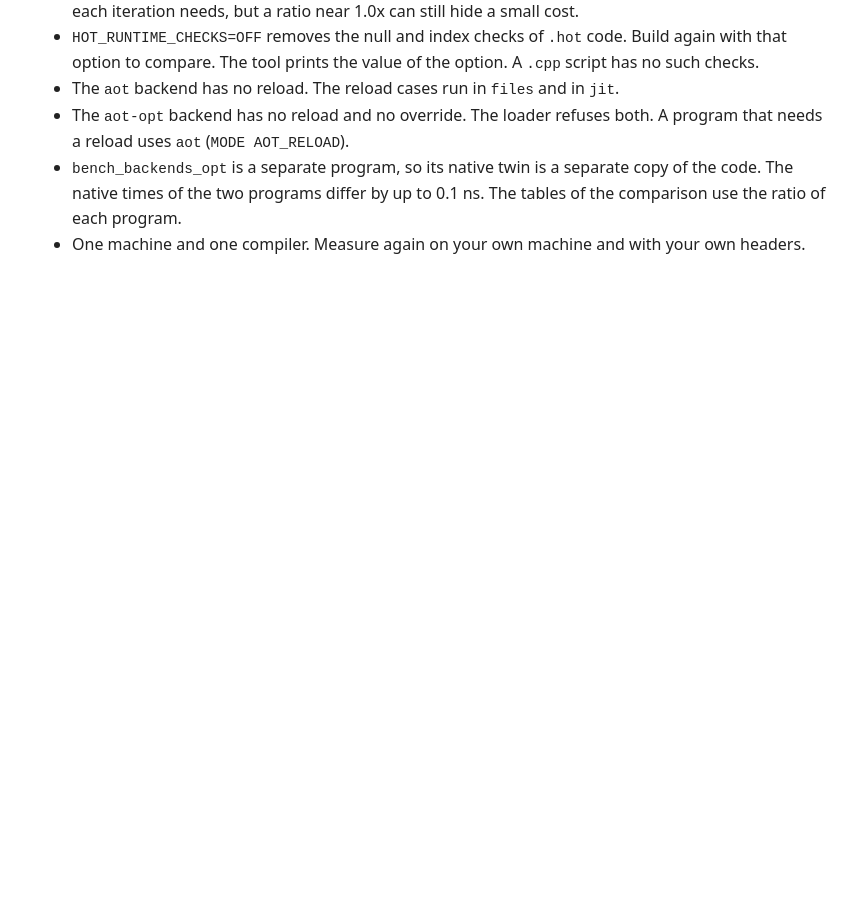
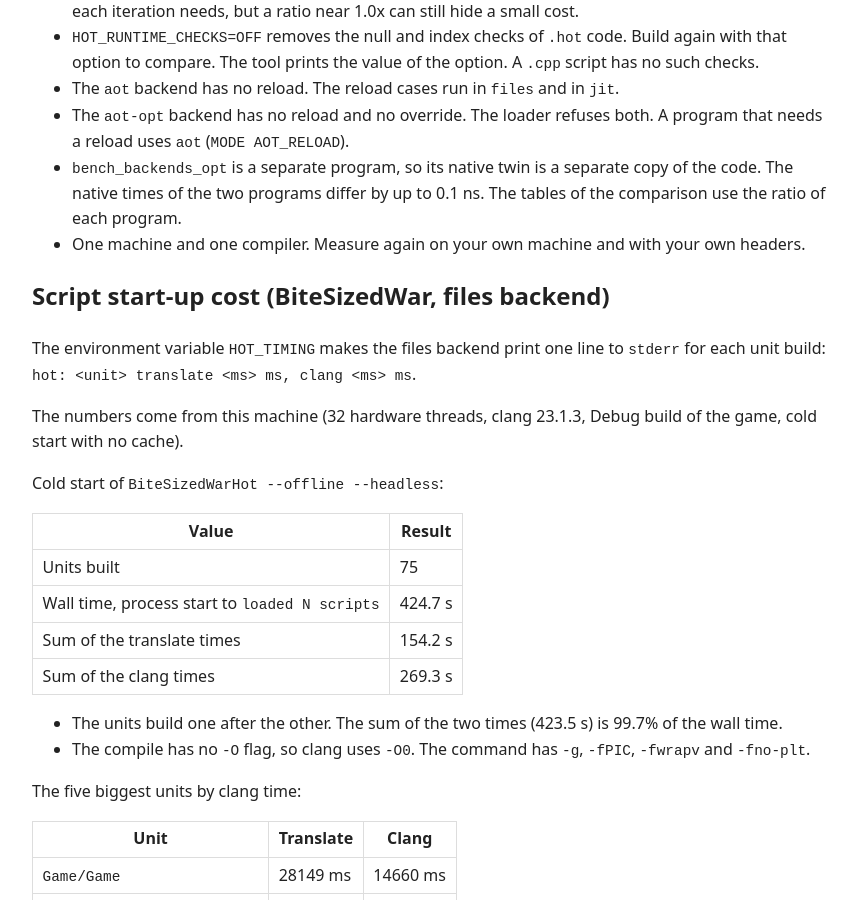
Before and after one commit to rokups/hotpp, a Jekyll site: the page built from doc/benchmarks.md, in a window 1280 px wide and 900 px high, scrolled down 15673 px. Shown: the whole window, without its empty margins (224-1080 px from the left). Built offline with Jekyll 4.4.1, drawn with Linux system fonts in a browser that asks for light colours; before the commit the page ends 15962 px from its top, so only the background shows below that; some of the changed text lies outside the part shown.

Commit message:
Print the script build times when HOT_TIMING is set
HOT_TIMING prints the translate and clang time of each unit build to stderr.
The benchmarks doc has the cold start numbers of BiteSizedWar.

```diff
--- a/doc/benchmarks.md
+++ b/doc/benchmarks.md
@@ -431,3 +431,45 @@ The cost does not grow with the number of reloads. A new object, made after the
 - The `aot-opt` backend has no reload and no override. The loader refuses both. A program that needs a reload uses `aot` (`MODE AOT_RELOAD`).
 - `bench_backends_opt` is a separate program, so its native twin is a separate copy of the code. The native times of the two programs differ by up to 0.1 ns. The tables of the comparison use the ratio of each program.
 - One machine and one compiler. Measure again on your own machine and with your own headers.
+
+## Script start-up cost (BiteSizedWar, files backend)
+
+The environment variable `HOT_TIMING` makes the files backend print one line to `stderr` for each unit build: `hot: <unit> translate <ms> ms, clang <ms> ms`.
+
+The numbers come from this machine (32 hardware threads, clang 23.1.3, Debug build of the game, cold start with no cache).
+
+Cold start of `BiteSizedWarHot --offline --headless`:
+
+| Value | Result |
+|---|---|
+| Units built | 75 |
+| Wall time, process start to `loaded N scripts` | 424.7 s |
+| Sum of the translate times | 154.2 s |
+| Sum of the clang times | 269.3 s |
+
+- The units build one after the other. The sum of the two times (423.5 s) is 99.7% of the wall time.
+- The compile has no `-O` flag, so clang uses `-O0`. The command has `-g`, `-fPIC`, `-fwrapv` and `-fno-plt`.
+
+The five biggest units by clang time:
+
+| Unit | Translate | Clang |
+|---|---|---|
+| `Game/Game` | 28149 ms | 14660 ms |
+| `Carve/CarveCheck` | 5712 ms | 9180 ms |
+| `Carve/Destruction` | 2822 ms | 6635 ms |
+| `Effects/ProjectileEffects` | 4791 ms | 6437 ms |
+| `Weapons/ShotResolver` | 3643 ms | 6039 ms |
+
+The compile of the biggest unit (`Game/Game`: 50244 lines, 3.1 MB of C++) by hand, with the same flags:
+
+| Step | Time |
+|---|---|
+| `-fsyntax-only` (parse and checks, no code) | 10.5 s |
+| `-c -o x.o` (compile) | 14.9 s |
+| `clang++ -shared x.o -o x.so` (link) | 0.29 s |
+| `-shared` in one command | 15.2 s |
+| `-fsyntax-only` of only the 137 `#include` lines of the unit (87 Urho3D headers) | 6.0 s |
+
+- The link is 2% of the build. The compile is the cost.
+- The headers alone take 6.0 s of the 14.9 s. The rest is the code of the unit.
+- A cache of the object file or of the `.so` can skip all of this for a unit that did not change.
```
Also changed, not shown: 1 other file.
